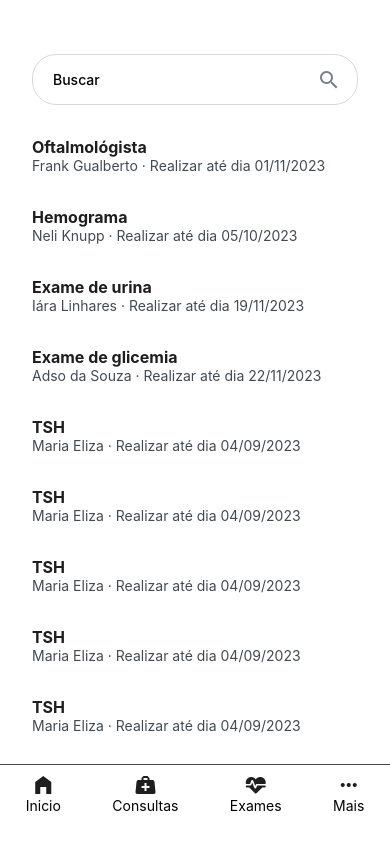
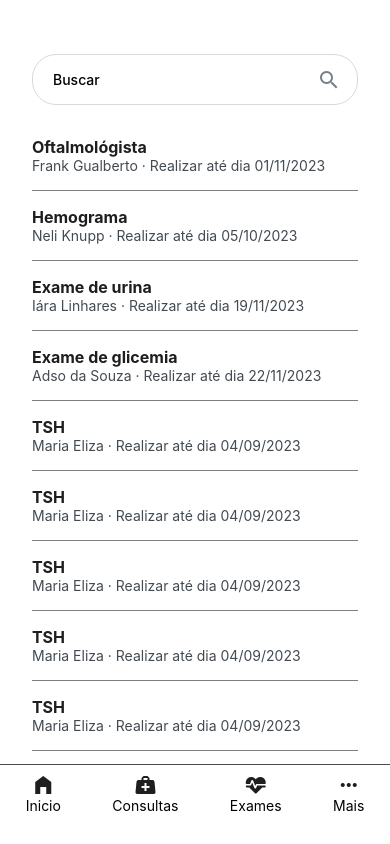
Before and after one commit to ViniArcanjo/HealthPyrex-DoctorLife, a React Native app: screen /Appointments in a window 390 px wide. Built offline with nearby package versions, Linux system fonts and the light colour scheme.

Commit message:
feat: line itens

```diff
--- a/src/components/pages/Appointments/index.style.js
+++ b/src/components/pages/Appointments/index.style.js
@@ -11,6 +11,6 @@ export const styles = StyleSheet.create({
   itemContent: {
     paddingVertical: 16,
     borderBottomWidth: 0.2,
-    borderBottomColor: AppColors.white_100,
+    borderBottomColor: AppColors.neutral_500,
   },
 });
```
